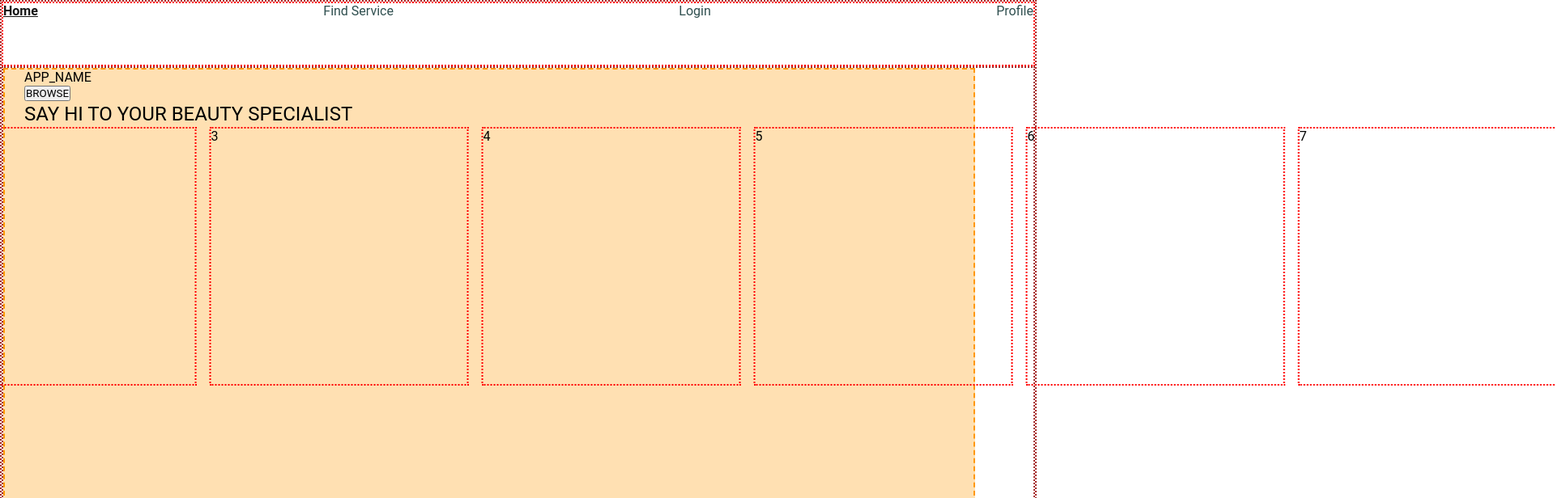
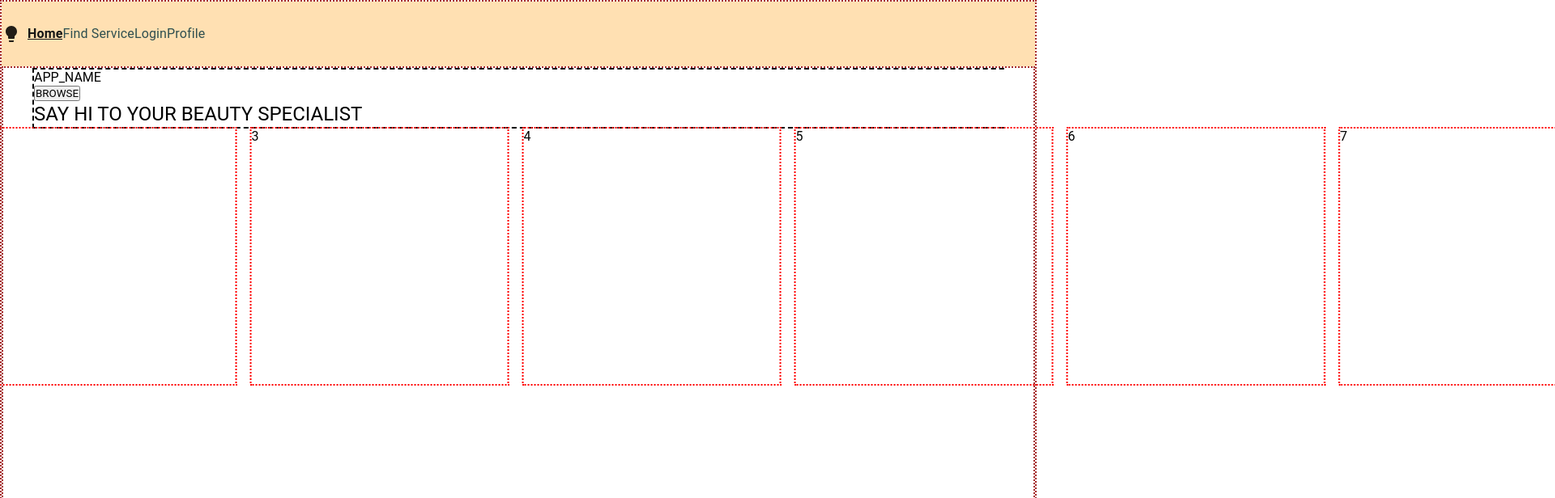
Before and after one commit to Code-the-Dream-School/gg-pac-team5-front, a React (Vite) app: page / in a window 1280 px wide. Shown: the top 616 px of the page at 81% size, 1920 px wide, since content can reach past the window. Built offline with nearby package versions, Linux system fonts and the light colour scheme.

Commit message:
navbar rework with mui + main theme tweaks

```diff
--- a/src/Assets/Themes/mainTheme.jsx
+++ b/src/Assets/Themes/mainTheme.jsx
@@ -15,34 +15,40 @@ import { orange, red, purple } from "@mui/material/colors";
 import { createTheme } from "@mui/material/styles";
 
 const mainTheme = createTheme({
+	customVariables: {
+		appBarMinHeight: 10,
+	},
+	palette: {
+		primary: {
+			main: orange[100],
+		},
+	},
 	components: {
-		MuiBox: {
+		MuiAppBar: {
 			variants: [
 				{
-					props: { variant: "review" },
-					style: {
-						display: "grid",
-						width: "30vw", // Default width
-						// Apply responsive widths using breakpoints
-						[`@media (max-width:600px)`]: {
-							width: "100vw", // For mobile
-						},
-						[`@media (min-width:1200px)`]: {
-							width: "20vw", // For extra large screens
-						},
-						border: "2px dashed black",
-					},
+					props: { variant: "mainNavBar" },
+					style: ({ theme }) => ({
+						height: `${theme.customVariables.appBarMinHeight}vh`,
+					}),
 				},
 			],
 		},
 		MuiContainer: {
+			defaultProps: {
+				disableGutters: true,
+			},
 			variants: [
 				{
-					props: { variant: "dashed" },
+					props: { variant: "containerNavbarTrimmed" },
+					style: ({ theme }) => ({
+						height: `${100 - theme.customVariables.appBarMinHeight}vh`,
+					}),
+				},
+				{
+					props: { variant: "container60vh" },
 					style: {
-						border: `2px dashed ${orange[500]}`,
-						background: orange[100],
-						margin: 0,
+						height: "60vh",
 					},
 				},
 			],
--- a/src/Layouts/Header/NavBar/NavBar.tsx
+++ b/src/Layouts/Header/NavBar/NavBar.tsx
@@ -1,6 +1,8 @@
 import { CSSProperties } from "react";
 import { NavLink } from "react-router-dom";
 import "../../../Assets/Layouts/NavBar.css";
+import { AppBar, Box, Container, Toolbar, Typography } from "@mui/material";
+import LightbulbIcon from "@mui/icons-material/Lightbulb";
 
 const NavBar = () => {
 	const activeStyles: CSSProperties = {
@@ -9,35 +11,53 @@ const NavBar = () => {
 		color: "#161616",
 	};
 
+	const pages = [
+		{
+			displayedName: "Home",
+			linksTo: ".",
+		},
+		{
+			displayedName: "Find Service",
+			linksTo: "pages",
+		},
+		{
+			displayedName: "Login",
+			linksTo: "auth",
+		},
+		{
+			displayedName: "Profile",
+			linksTo: "profile",
+		},
+	];
+
 	return (
-		<nav className="nav-wrapper">
-			<NavLink
-				to="."
-				end
-				style={({ isActive }) => (isActive ? activeStyles : undefined)}
-			>
-				Home
-			</NavLink>
-			<NavLink
-				to="pages"
-				style={({ isActive }) => (isActive ? activeStyles : undefined)}
-			>
-				Find Service
-			</NavLink>
-			<NavLink
-				to="auth"
-				style={({ isActive }) => (isActive ? activeStyles : undefined)}
-			>
-				Login
-			</NavLink>
-
-			<NavLink
-				to="profile"
-				style={({ isActive }) => (isActive ? activeStyles : undefined)}
-			>
-				Profile
-			</NavLink>
-		</nav>
+		<AppBar position="static" variant="mainNavBar">
+			<Container maxWidth="xl" sx={{ height: "100%" }}>
+				<Toolbar disableGutters sx={{ height: "100%" }}>
+					<LightbulbIcon sx={{ display: { xs: "none", md: "flex" }, mr: 1 }} />
+					<Box sx={{ flexGrow: 1, display: { xs: "flex", md: "flex" } }}>
+						{pages.map(({ displayedName, linksTo }) => {
+							return (
+								<Typography
+									textAlign="center"
+									key={`${displayedName} ${linksTo}`}
+								>
+									<NavLink
+										to={linksTo}
+										end
+										style={({ isActive }) =>
+											isActive ? activeStyles : undefined
+										}
+									>
+										{displayedName}
+									</NavLink>
+								</Typography>
+							);
+						})}
+					</Box>
+				</Toolbar>
+			</Container>
+		</AppBar>
 	);
 };
 
--- a/src/Layouts/Review_Card/Review_Card_Box.tsx
+++ b/src/Layouts/Review_Card/ReviewCardBox.tsx
@@ -1,13 +1,11 @@
-import { Height } from "@mui/icons-material";
 import { Box, styled } from "@mui/material";
 
 const ReviewCardBox = styled(Box)(({ theme }) => ({
 	display: "grid",
 	width: "30rem", // Default width
-	height: "15rem",
+	minHeight: "fit-content",
 	margin: "auto",
 	gridTemplateColumns: "repeat(9, 1fr)",
-	gridTemplateRows: "repeat(12, 1fr)",
 	[theme.breakpoints.down("sm")]: {
 		// TODO: define height for responsive design
 		width: "100vw", // For mobile
--- a/src/Layouts/Review_Card/Review_Card_old.tsx
+++ b/src/Layouts/Review_Card/ReviewCard_old.tsx
@@ -28,7 +28,6 @@ const Review_Card: FC<Review_Card> = ({
 				position: "relative",
 			}}
 		>
-			{" "}
 			<Box
 				sx={{
 					position: "absolute",
--- a/src/Pages/Home/Carousel/Carousel.tsx
+++ b/src/Pages/Home/Carousel/Carousel.tsx
@@ -1,6 +1,6 @@
 import { FC, useEffect, useState } from "react";
 import { motion, useMotionValue, animate } from "framer-motion";
-import { Typography } from "@mui/material";
+import { Container, Typography } from "@mui/material";
 import { Card } from "./Card";
 import "../../../Assets/Home/Carousel.css";
 import useMeasure from "react-use-measure";
@@ -80,6 +80,7 @@ const Carousel: FC<CarouselProps> = ({ resolvedPromise }) => {
 				SAY HI TO YOUR BEAUTY SPECIALIST
 			</Typography>
 			{/* ref={ref} - to measure the element  */}
+			<Container sx={{ minHeight: "fit-content" }}>
 				<motion.div
 					className="carousel-container"
 					style={{ x: xTranslation }}
@@ -104,6 +105,7 @@ const Carousel: FC<CarouselProps> = ({ resolvedPromise }) => {
 						<> nothing to display </>
 					)}
 				</motion.div>
+			</Container>
 		</section>
 	);
 };
--- a/src/Pages/Home/Feedback/Feedback.tsx
+++ b/src/Pages/Home/Feedback/Feedback.tsx
@@ -1,8 +1,12 @@
-import { Review_Card } from "./Review_Card";
+import { ReviewCard } from "./ReviewCard";
+import { msg } from "./mockdata.js";
+
 const Feedback = () => {
 	return (
 		<>
-			<Review_Card />
+			<ReviewCard message={msg[1]} />
+			<ReviewCard message={msg[2]} />
+			<ReviewCard message={msg[3]} />
 		</>
 	);
 };
--- a/src/Pages/Home/Feedback/Review_Card.tsx
+++ b/src/Pages/Home/Feedback/ReviewCard.tsx
@@ -1,9 +1,23 @@
 import { Avatar, Box, Paper, Rating, Typography } from "@mui/material";
-import { ReviewCardBox } from "../../../Layouts/Review_Card/Review_Card_Box";
+import { ReviewCardBox } from "../../../Layouts/Review_Card/ReviewCardBox";
 
-const Review_Card = () => {
+// 35 characters per line estimately
+const calcBoxHeight = (string) => {
+	const maximumNumberOfChars = 170;
+	const charsPerLine = 35;
+	return string.length < maximumNumberOfChars
+		? "repeat(12, 1fr)"
+		: `repeat(${Math.ceil(string.length / charsPerLine) + 7}, 1fr)`;
+};
+
+const ReviewCard = ({ message }) => {
 	return (
-		<ReviewCardBox>
+		<ReviewCardBox
+			sx={{
+				gridTemplateRows: calcBoxHeight(message),
+				minHeight: "fit-content",
+			}}
+		>
 			{/*
 
     AVATAR
@@ -36,6 +50,7 @@ const Review_Card = () => {
 					gridColumn: "2 / -2",
 					gridRow: "2 / -2",
 					backgroundColor: "rgba(255,255,255,.1)",
+					minHeight: "10rem",
 				}}
 				elevation={6}
 			></Paper>
@@ -63,7 +78,7 @@ const Review_Card = () => {
 					paddingRight: "1rem",
 				}}
 			>
-				05/10/'99'
+				05/10/'99
 			</Box>
 			{/*
 
@@ -82,11 +97,12 @@ const Review_Card = () => {
 					padding: "1rem",
 					marginRight: "1rem",
 					flex: 1,
+					minHeight: "fit-content",
 				}}
 				variant="outlined"
 			>
-				<Typography variant="body1" sx={{ textAlign: "center" }}>
-					This container can only fit limited amount of text.
+				<Typography variant="body2" sx={{ textAlign: "center" }}>
+					{message}
 				</Typography>
 			</Paper>
 			{/*
@@ -109,4 +125,4 @@ const Review_Card = () => {
 	);
 };
 
-export { Review_Card };
+export { ReviewCard };
--- /dev/null
+++ b/src/Pages/Home/Feedback/mockdata.js
@@ -0,0 +1,6 @@
+const msg = {
+	1: `This container can only fit limited amount of text. This container can only fit limited amount of text. This container can only fit limited amount of text. This container can`,
+	2: `This container can only fit limited amount of text. This container can only fit limited amount of text. This container can only fit limited amount of text. This container can only fit limited amount of text. This container can only fit limited amount of text. This container can`,
+	3: `This container can only fit limited amount of text. This container can only fit limited amount of text. This container can only fit limited amount of text. This container can only fit limited amount of text. This container can only fit limited amount of text. This container can. This container can only fit limited amount of text. This container can only fit limited amount of text. This container can only fit limited amount of text. This container can only fit limited amount of text. This container can only fit limited amount of text. This container can`,
+};
+export { msg };
--- a/src/Pages/Home/Greeter_Customer/Greeter_Customer.tsx
+++ b/src/Pages/Home/Greeter_Customer/Greeter_Customer.tsx
@@ -1,3 +1,5 @@
+import { Container } from "@mui/material";
+
 const Greeter_Customer = () => {
 	return (
 		<>
--- a/src/Pages/Home/Home.tsx
+++ b/src/Pages/Home/Home.tsx
@@ -1,5 +1,5 @@
 import { defer, useLoaderData } from "react-router-dom";
-import { Container } from "@mui/material";
+import { Container, Grid } from "@mui/material";
 import { Carousel } from "./Carousel/Carousel";
 import { Greeter_Customer } from "./Greeter_Customer/Greeter_Customer";
 import "../../Assets/Home/Home.css";
@@ -28,11 +28,31 @@ const Home = () => {
 
 	return (
 		<main className="home-wrapper">
-			<Container variant="dashed" sx={{ height: "90vh" }}>
-				<Greeter_Customer />
-				<SuspendedWrapperWithPromise promise={provSummary}>
-					<Carousel />
-				</SuspendedWrapperWithPromise>
+			<Container variant="containerNavbarTrimmed">
+				<Grid
+					container
+					className="outlined"
+					sx={{
+						padding: 0,
+						width: "100vw",
+						maxWidth: "100vw",
+						justifyContent: "space-between",
+						flexFlow: "column",
+					}}
+				>
+					<Grid>
+						<Greeter_Customer />
+					</Grid>
+					<Grid
+						sx={{
+							minHeight: "fit-content",
+						}}
+					>
+						<SuspendedWrapperWithPromise promise={provSummary}>
+							<Carousel />
+						</SuspendedWrapperWithPromise>
+					</Grid>
+				</Grid>
 			</Container>
 			<section className="view two">
 				<Parallax />
```
Lines whose indentation alone changed are shown as unchanged.
